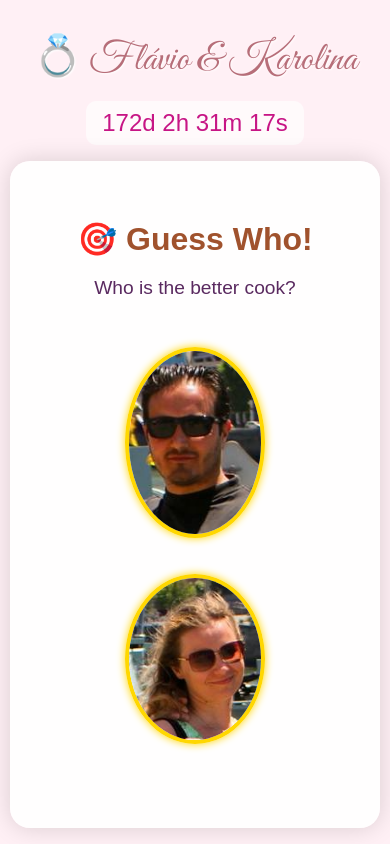
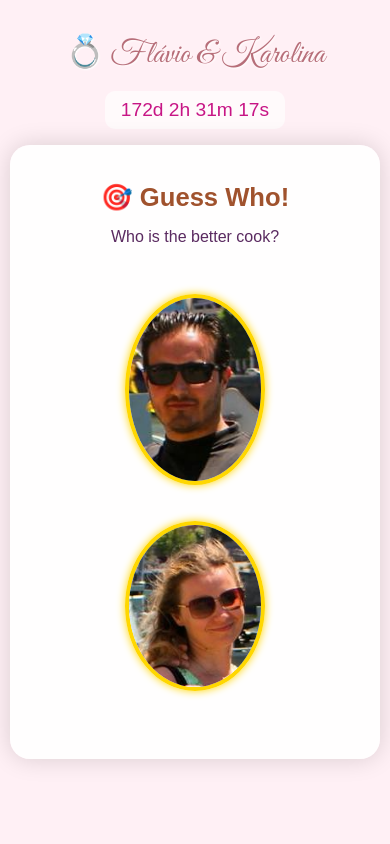
Before and after one commit to Thecreative1/casamento-jogo, a plain HTML site: page index.html in a window 390 px wide. Drawn offline with nearby package versions, Linux system fonts and the light colour scheme.

Commit message:
Update index.html

```diff
--- a/index.html
+++ b/index.html
@@ -108,6 +108,27 @@
       cursor: pointer;
       font-family: 'Great Vibes', cursive;
     }
+      @media (max-width: 480px) {
+      .title-header {
+        font-size: 2rem;
+      }
+      .countdown {
+        font-size: 1.2rem;
+      }
+      .game-section {
+        padding: 1rem;
+      }
+      .game-section h1 {
+        font-size: 1.6rem;
+      }
+      .game-section p, .final-message, .game-result {
+        font-size: 1rem;
+      }
+      #restartButton {
+        font-size: 0.9rem;
+        padding: 0.5rem 1rem;
+      }
+    }
   </style>
 </head>
 <body>
@@ -117,11 +138,11 @@
     <h1>🎯 Guess Who!</h1>
     <p id="question">Who is the better cook?</p>
     <div>
-      <img src="flavio.jpg" alt="Flávio" onclick="checkAnswer('Flavio')">
-      <img src="karolina.jpg" alt="Karolina" onclick="checkAnswer('Karolina')">
-    </div>
-    <div class="game-result" id="gameResult"></div>
+  <img src="flavio.jpg" alt="Flávio" onclick="checkAnswer('Flavio')">
+  <img src="karolina.jpg" alt="Karolina" onclick="checkAnswer('Karolina')">
+</div>
     <div class="final-message" id="finalMessage"></div>
+<div class="game-result" id="gameResult"></div>
     <button id="restartButton">💖 Play Again, Lovebirds 💖</button>
   </section>
   <script>
```
